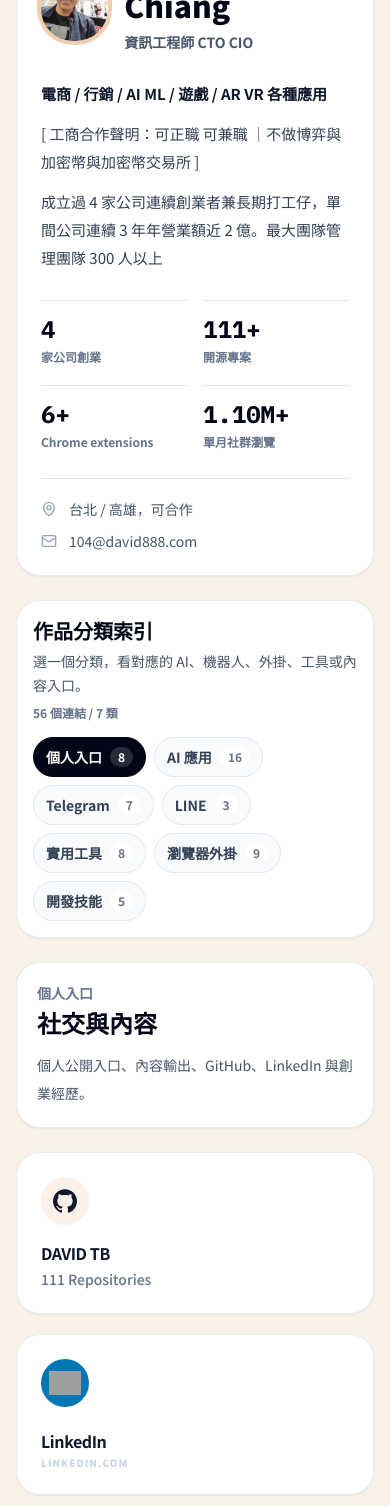
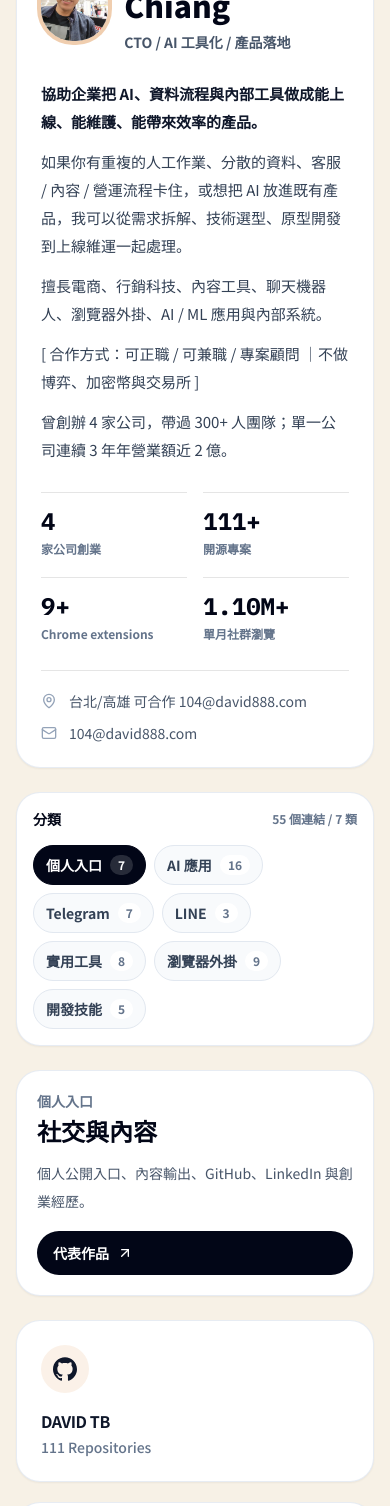
Before and after one commit to tbdavid2019/david888-bento-portfolio, a React (Vite) app: page / in a window 390 px wide. Shown: the part 160-1666 px from the top of the page. Built offline with nearby package versions, Linux system fonts and the light colour scheme; grey boxes are pictures that could not be loaded.

Commit message:
Simplify category header and refresh profile copy

```diff
--- a/components/BentoGrid.tsx
+++ b/components/BentoGrid.tsx
@@ -4,7 +4,6 @@ import { ProfileCard } from './ProfileCard';
 import { BentoLinkCard } from './cards/BentoLinkCard';
 import { GithubCard } from './cards/GithubCard';
 import { TwitterCard } from './cards/TwitterCard';
-import { ExperienceCard } from './cards/ExperienceCard';
 import { ProjectCard } from './cards/ProjectCard';
 import { TechStackCard } from './cards/TechStackCard';
 import { DesignSystemCard } from './cards/DesignSystemCard';
@@ -100,7 +99,6 @@ const categories: CategoryMeta[] = [
 const renderItem = (item: BentoItem, locale: Locale) => {
   if (item.type === 'github') return <GithubCard data={item} />;
   if (item.type === 'twitter') return <TwitterCard data={item} />;
-  if (item.type === 'experience') return <ExperienceCard data={item} />;
   if (item.type === 'project') return <ProjectCard data={item} />;
   if (item.type === 'techstack') return <TechStackCard data={item} />;
   if (item.type === 'design-system') return <DesignSystemCard data={item} />;
@@ -146,21 +144,14 @@ export const BentoGrid: React.FC<BentoGridProps> = ({ locale, activeCategoryId,
   return (
     <main className="grid gap-6 pb-16 lg:grid-cols-[340px_minmax(0,1fr)] xl:grid-cols-[380px_minmax(0,1fr)]">
       <aside className="lg:sticky lg:top-6 lg:self-start">
-        <ProfileCard />
+        <ProfileCard locale={locale} />
       </aside>
 
       <section className="min-w-0 space-y-6">
         <div className="rounded-2xl border border-slate-200/80 bg-white p-4 shadow-sm dark:border-white/[0.08] dark:bg-slate-900/85 md:p-5">
-          <div className="mb-4 flex flex-col gap-2 md:flex-row md:items-end md:justify-between">
-            <div>
-              <h2 className="text-xl font-black text-slate-950 dark:text-white md:text-2xl">
-                {locale === 'en' ? 'Browse by Category' : '作品分類索引'}
-              </h2>
-              <p className="mt-1 max-w-2xl text-sm leading-6 text-slate-600 dark:text-slate-300">
-                {locale === 'en'
-                  ? 'Pick a category and jump directly to the relevant AI tools, bots, extensions, services, or content links.'
-                  : '選一個分類，看對應的 AI、機器人、外掛、工具或內容入口。'}
-              </p>
+          <div className="mb-4 flex items-center justify-between gap-4">
+            <div className="text-sm font-black text-slate-950 dark:text-white">
+              {locale === 'en' ? 'Categories' : '分類'}
             </div>
             <div className="shrink-0 text-xs font-bold text-slate-500 dark:text-slate-400">
               {locale === 'en'
--- a/components/ProfileCard.tsx
+++ b/components/ProfileCard.tsx
@@ -2,14 +2,23 @@ import React from 'react';
 import { ExternalLink, Mail, MapPin } from 'lucide-react';
 import { CardWrapper } from './cards/CardWrapper';
 import profileData from '../data/bento-profile.json';
+import type { Locale } from '../App';
 
-export const ProfileCard: React.FC = () => {
+interface ProfileCardProps {
+    locale?: Locale;
+}
+
+export const ProfileCard: React.FC<ProfileCardProps> = ({ locale = 'zh' }) => {
     const metrics = [
-        { value: '4', label: '家公司創業' },
-        { value: '111+', label: '開源專案' },
-        { value: '6+', label: 'Chrome extensions' },
-        { value: '1.10M+', label: '單月社群瀏覽' },
+        { value: '4', label: locale === 'en' ? 'Companies founded' : '家公司創業' },
+        { value: '111+', label: locale === 'en' ? 'Open source projects' : '開源專案' },
+        { value: '9+', label: 'Chrome extensions' },
+        { value: '1.10M+', label: locale === 'en' ? 'Monthly social reach' : '單月社群瀏覽' },
     ];
+    const headline = locale === 'en' ? profileData.headlineEn || profileData.headline : profileData.headline;
+    const subHeadline = locale === 'en' ? profileData.subHeadlineEn || profileData.subHeadline : profileData.subHeadline;
+    const bio = locale === 'en' ? profileData.bioEn || profileData.bio : profileData.bio;
+    const contactLine = locale === 'en' ? profileData.contactLineEn || profileData.contactLine : profileData.contactLine;
 
     return (
         <CardWrapper className="p-6 md:p-7">
@@ -26,7 +35,7 @@ export const ProfileCard: React.FC = () => {
                                 {profileData.name}
                             </h1>
                             <p className="mt-2 text-sm font-bold text-slate-600 dark:text-slate-300">
-                                {profileData.headline}
+                                {headline}
                             </p>
                         </div>
                     </div>
@@ -44,9 +53,9 @@ export const ProfileCard: React.FC = () => {
 
                 <div className="mb-7 space-y-3 text-[15px] leading-7 text-slate-700 dark:text-slate-300">
                     <p className="font-semibold text-slate-900 dark:text-white">
-                        {profileData.subHeadline}
+                        {subHeadline}
                     </p>
-                    {profileData.bio.slice(2, 4).map((line, index) => (
+                    {bio.slice(0, 4).map((line, index) => (
                         <p key={index}>{line}</p>
                     ))}
                 </div>
@@ -66,7 +75,7 @@ export const ProfileCard: React.FC = () => {
                 <div className="mt-auto space-y-3 border-t border-black/10 pt-5 text-sm text-slate-600 dark:border-white/10 dark:text-slate-300">
                     <div className="flex items-center gap-3">
                         <MapPin size={16} className="text-slate-400" />
-                        <span>台北 / 高雄，可合作</span>
+                        <span>{contactLine}</span>
                     </div>
                     <div className="flex items-center gap-3">
                         <Mail size={16} className="text-slate-400" />
--- a/data/bento-links.json
+++ b/data/bento-links.json
@@ -26,18 +26,6 @@
     "url": "https://www.linkedin.com/in/david11111/",
     "imageSource": "https://cdn-icons-png.flaticon.com/512/174/174857.png",
     "bgClass": "bg-[#0077b5]",
-    "tag": "social"
-  },
-  {
-    "type": "experience",
-    "yearRange": "Serial Entrepreneur",
-    "description": "成立過 4 家公司，最大團隊管理 300 人以上。單間公司連續 3 年年營業額近 2 億。",
-    "colSpan": 2,
-    "history": [
-      { "name": "CTO/CIO", "hasSeparator": true },
-      { "name": "4x Founder", "hasSeparator": true },
-      { "name": "Full Stack", "hasSeparator": false }
-    ],
     "tag": "social"
   },
   {
--- a/data/bento-profile.json
+++ b/data/bento-profile.json
@@ -2,17 +2,29 @@
   "name": "David Chiang",
   "avatarSource": "https://lh3.googleusercontent.com/a/ACg8ocJJ6cr4F_Z4usLfSD4lT1E9RNUxoX_RcRjzyl-0beVmg5CIq08Rog=s512-c",
   "avatar": "/bento/bento-image-002.png",
-  "headline": "資訊工程師 CTO CIO",
-  "subHeadline": "電商 / 行銷 / AI ML / 遊戲 / AR VR 各種應用",
+  "headline": "CTO / AI 工具化 / 產品落地",
+  "headlineEn": "CTO / AI Tooling / Product Delivery",
+  "subHeadline": "協助企業把 AI、資料流程與內部工具做成能上線、能維護、能帶來效率的產品。",
+  "subHeadlineEn": "I help teams turn AI, data workflows, and internal tools into maintainable products that ship and improve real operations.",
   "bio": [
-    "資訊工程師 CTO CIO",
-    "電商 / 行銷 / AI ML / 遊戲 / AR VR 各種應用",
-    "[ 工商合作聲明：可正職 可兼職 ｜不做博弈與加密幣與加密幣交易所 ]",
-    "成立過 4 家公司連續創業者兼長期打工仔，單間公司連續 3 年年營業額近 2 億。最大團隊管理團隊 300 人以上",
+    "如果你有重複的人工作業、分散的資料、客服 / 內容 / 營運流程卡住，或想把 AI 放進既有產品，我可以從需求拆解、技術選型、原型開發到上線維運一起處理。",
+    "擅長電商、行銷科技、內容工具、聊天機器人、瀏覽器外掛、AI / ML 應用與內部系統。",
+    "[ 合作方式：可正職 / 可兼職 / 專案顧問 ｜不做博弈、加密幣與交易所 ]",
+    "曾創辦 4 家公司，帶過 300+ 人團隊；單一公司連續 3 年年營業額近 2 億。",
     "→ github 大量個人開源專案 超過 111 組",
-    "→ chrome extension 超過 6 組",
+    "→ chrome extension 超過 9 組",
     "→ 社群瀏覽量 單月 1.10M+ (threads)"
   ],
+  "bioEn": [
+    "If your team is stuck with repetitive manual work, scattered data, slow content or operations workflows, or wants to add AI into an existing product, I can help from requirements, architecture, prototyping, launch, and maintenance.",
+    "Strong in e-commerce, marketing technology, content tools, chatbots, browser extensions, AI / ML applications, and internal systems.",
+    "[ Available for full-time, part-time, or project advisory work. No gambling, crypto, or crypto exchanges. ]",
+    "Founded 4 companies, led teams of 300+ people, and ran one company with nearly NT$200M annual revenue for 3 consecutive years.",
+    "→ 111+ open-source projects on GitHub",
+    "→ 9+ Chrome extensions",
+    "→ 1.10M+ monthly social reach on Threads"
+  ],
   "contactLine": "台北/高雄 可合作 104@david888.com",
+  "contactLineEn": "Taipei / Kaohsiung / Remote collaboration",
   "email": "104@david888.com"
 }
```
